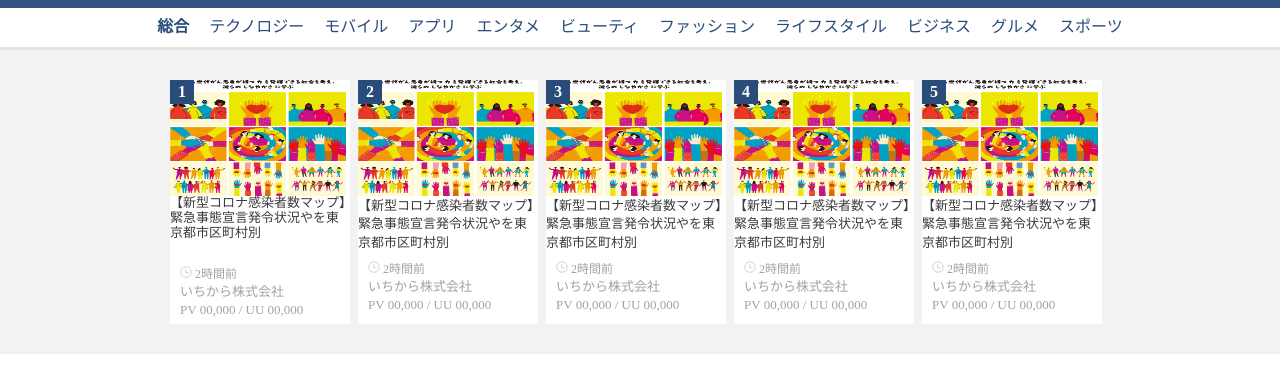
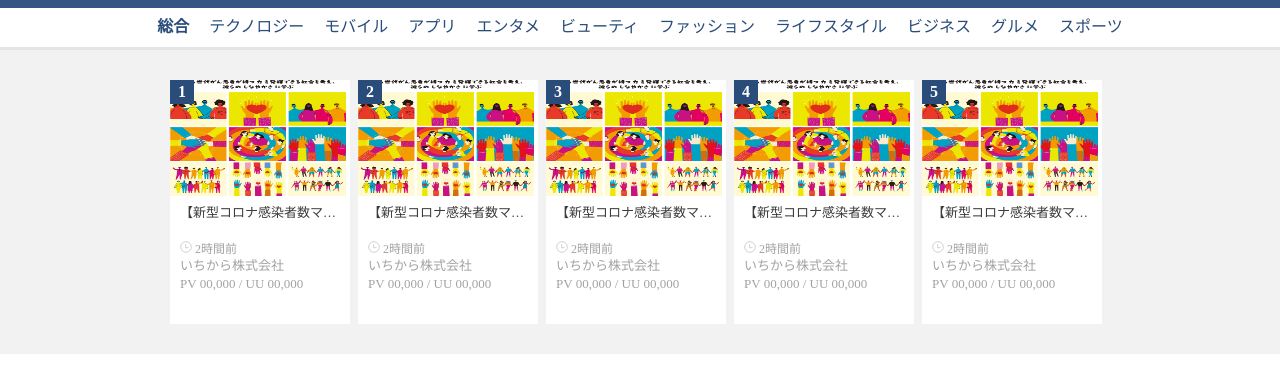
Before and after one commit to lll-lll-lll-lll/kenshu-prtimes-frontend, a plain HTML site: page index.html in a window 1280 px wide. Shown: the part 70-462 px from the top of the page. Drawn offline with Linux system fonts and the light colour scheme.

Commit message:
prfix text-overflow追加。a tagのpointer削除

```diff
--- a/styles.css
+++ b/styles.css
@@ -200,7 +200,6 @@
   }
 
   .release-ranking__list-item-link--active {
-    cursor: pointer;
     display: block;
   }
 
@@ -222,11 +221,14 @@
   }
 
   .release-ranking__list-item-text {
+    display: block;
+    font-size: 13px;
+    line-height: 1.6;
     color: #3b3b3b;
-    font-size: 13px;
-    height: 60px;
-    line-break: normal;
     overflow: hidden;
+    text-overflow: ellipsis;
+    padding: 7px 10px;
+    white-space: nowrap;
 
     &:hover {
       color: #3081c9;
```
